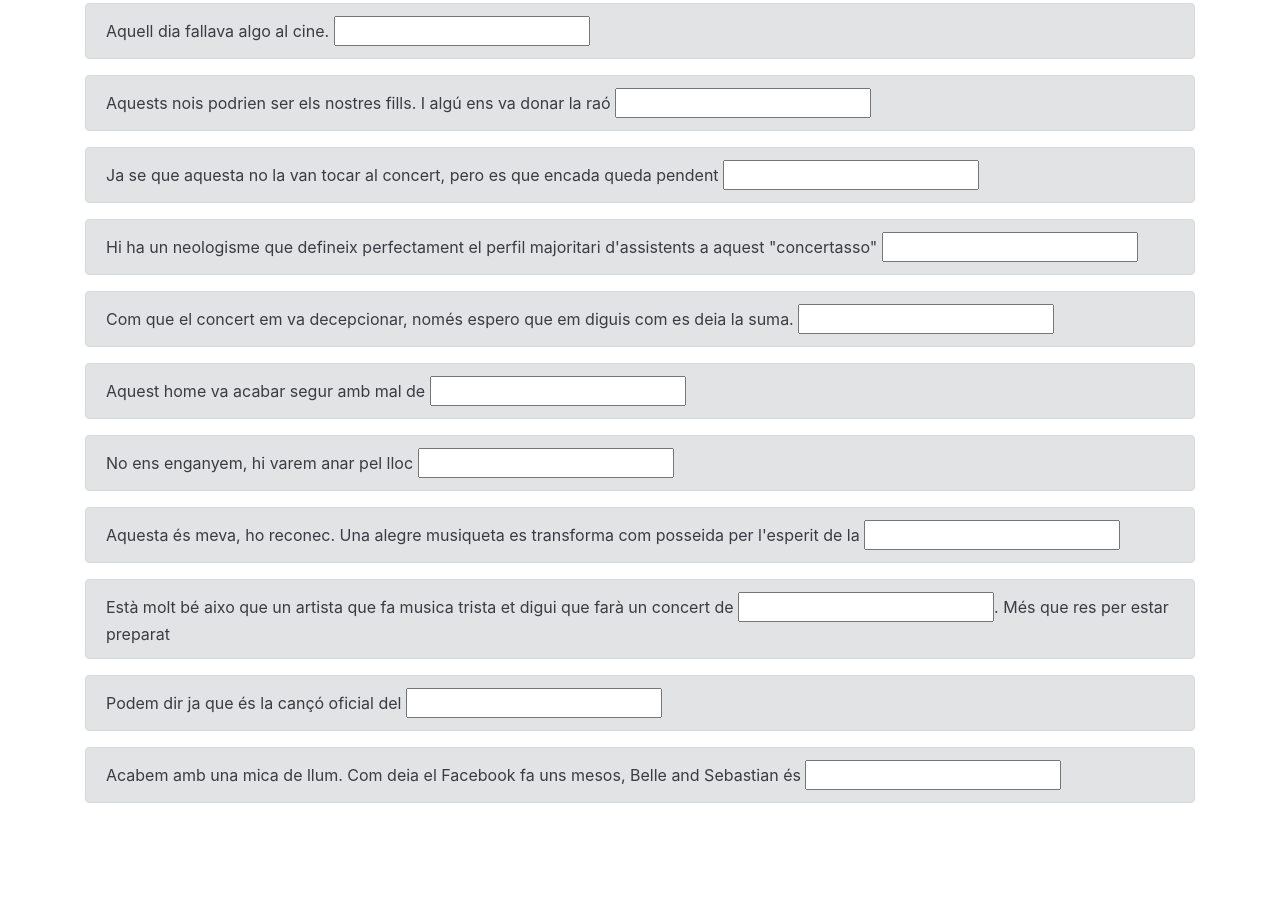
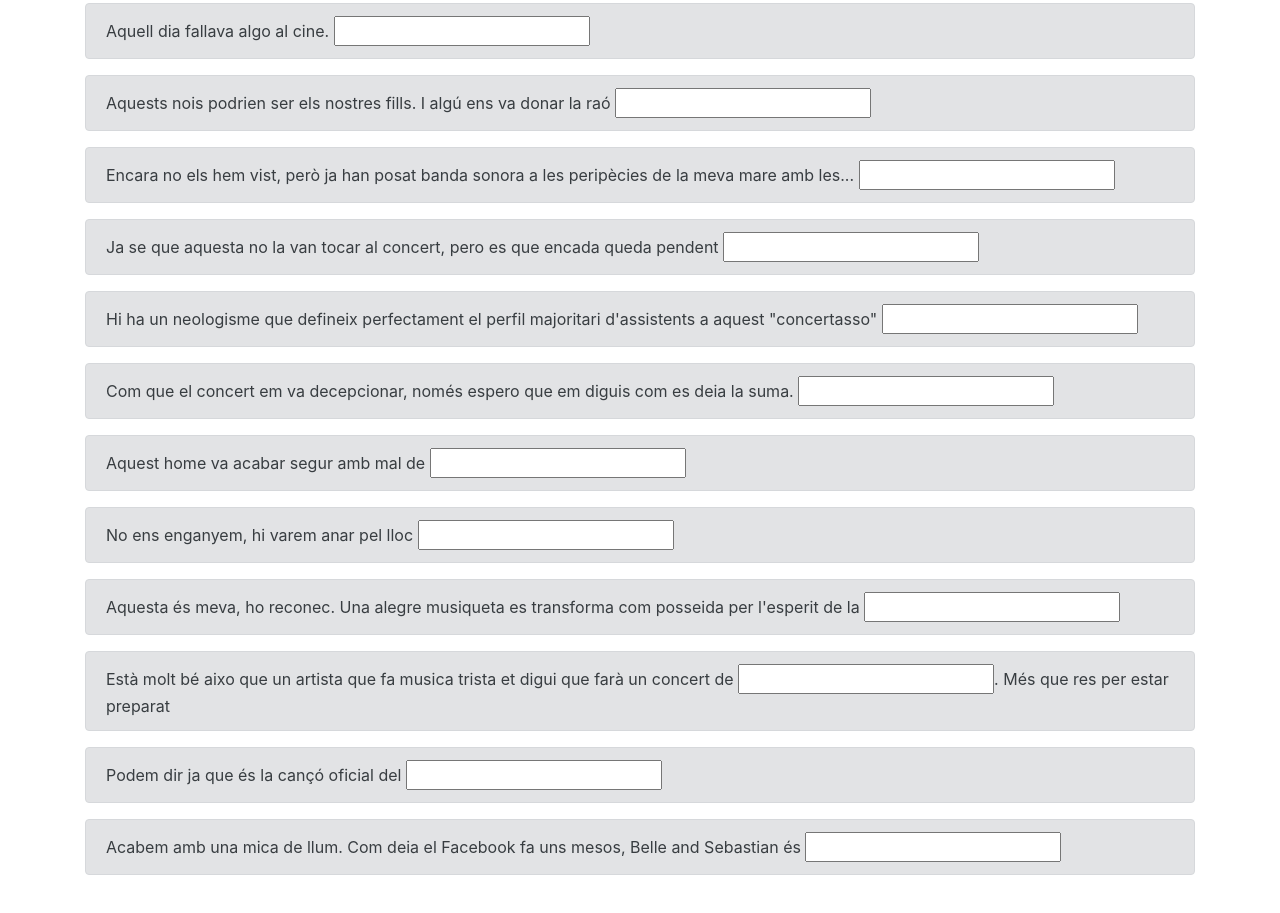
Before and after one commit to jaumemoral/jaumemoral.github.io, a plain HTML site: page 18.html in a window 1280 px wide. Shown: the part 1701-2614 px from the top of the page. Before the commit the page ends 2568 px from the top, so only its background shows below. Drawn offline with nearby package versions, Linux system fonts and the light colour scheme.

Commit message:
Afegim Manel

```diff
--- a/18.html
+++ b/18.html
@@ -108,6 +108,11 @@ Aquests nois podrien ser els nostres fills. I algú ens va donar la raó
 <input data-resposta="Guillem">
 </div>
 <div class="alert alert-secondary">
+<h4>Manel - Les formigues</h4>
+Encara no els hem vist, però ja han posat banda sonora a les peripècies de la meva mare amb les...
+<input data-resposta="termites">
+</div>
+<div class="alert alert-secondary">
 <h4>Vetusta Morla - Sálvese Quien Pueda</h4>
 Ja se que aquesta no la van tocar al concert, pero es que encada queda pendent
 <input data-resposta="Video">
```
